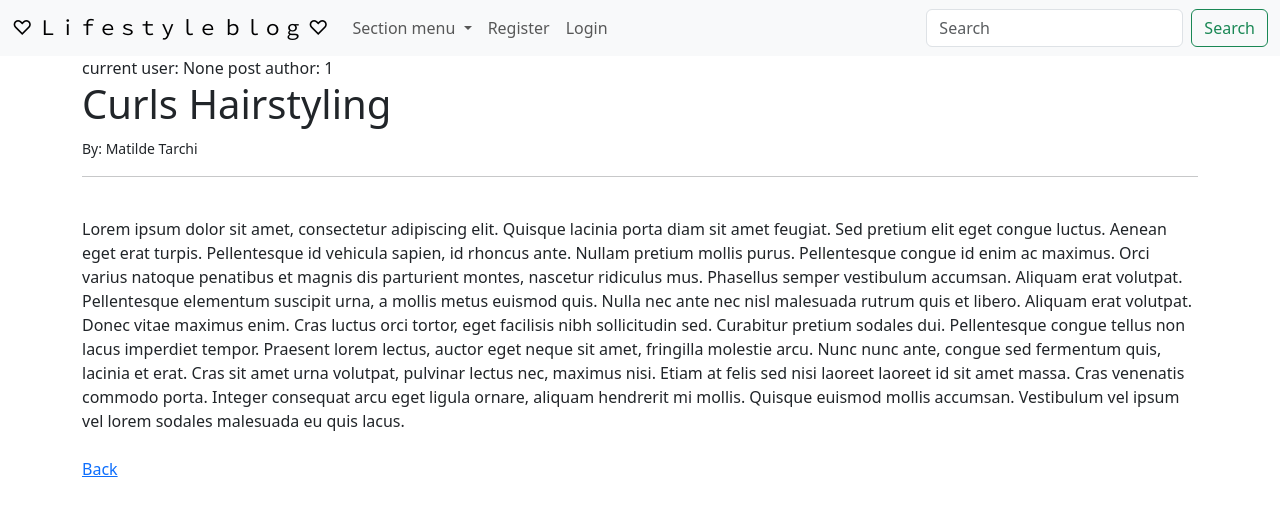
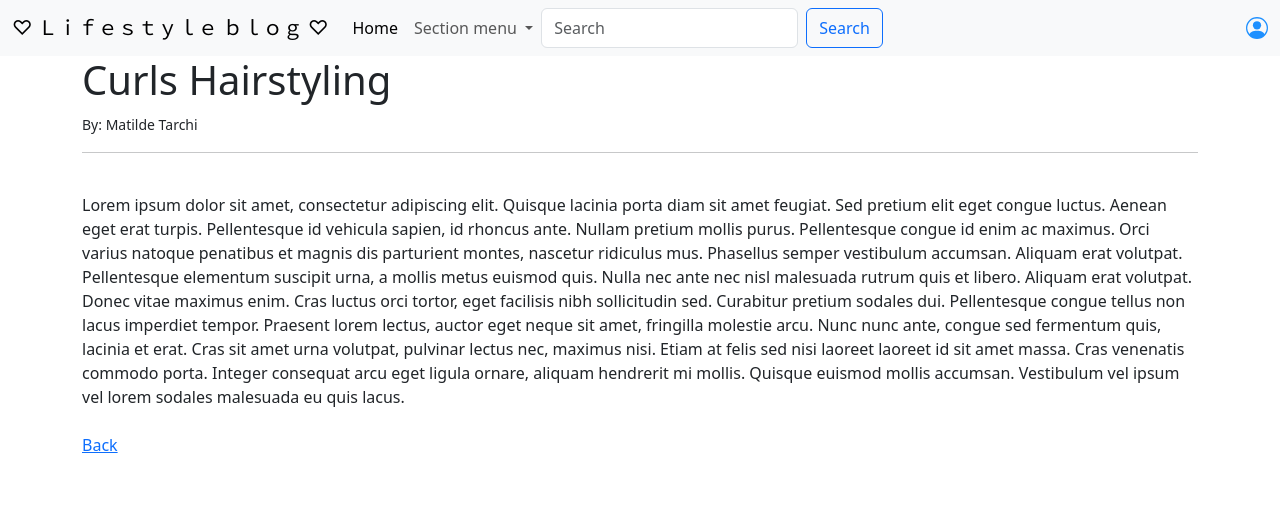
Before and after one commit to matildetarchi/PPM_Blog, a Django app: page /article/1 in a window 1280 px wide. Shown: the top 516 px of the page. Run offline with Django 5.2, Linux system fonts and the light colour scheme; data comes from the database, SQL or seed files in the repository; both versions use the stored data as it was after the commit.

Commit message:
creazione menu a tendina per profilo e login/logout

```diff
--- a/TheBlog/templates/article.html
+++ b/TheBlog/templates/article.html
@@ -5,11 +5,9 @@
 
 
 {% block content %}
-    current user: {{ user.id }}
-    post author: {{ post.author.id }}
     <h1>{{ post.title }} </h1>
     <small> By: {{ post.author.first_name }}
-        {{ post.author.last_name }} </small> <br>
+            {{ post.author.last_name }} </small> <br>
     <hr>
     <br>
     {{ post.body }}
--- a/TheBlog/templates/base.html
+++ b/TheBlog/templates/base.html
@@ -41,16 +41,12 @@
                                 </ul>
                             </li>
 
+
+                        {% else %}
                             <li class="nav-item">
-                                <a class="nav-link" href="#" onclick="document.getElementById('logout-form').submit();">Logout</a>
+                                <a class="nav-link active" aria-current="page" href="{% url 'home' %}"> Home </a>
                             </li>
 
-                            <form id="logout-form" action="{% url 'logout' %}" method="post" style="display: none;">
-                                {% csrf_token %}
-                            </form>
-
-
-                        {% else %}
                             <li class="nav-item dropdown">
                                 <a class="nav-link dropdown-toggle" href="#" role="button" data-bs-toggle="dropdown" aria-expanded="false">
                                     Section menu
@@ -64,21 +60,56 @@
                                 </ul>
                             </li>
 
-
-                            <li class="nav-item">
-                                <a class="nav-link" href=" {% url 'register' %}"> Register </a>
-                            </li>
-                            <li class="nav-item">
-                                <a class="nav-link" href=" {% url 'login' %}"> Login </a>
-                            </li>
-
                         {% endif %}
+                        <li class="d-flex" role="radio">
+                            <input class="form-control me-2" type="search" placeholder="Search" aria-label="Search">
+                            <button class="btn btn-outline-primary" type="submit"> Search </button>
+                        </li>
 
                     </ul>
-                    <form class="d-flex" role="search">
-                        <input class="form-control me-2" type="search" placeholder="Search" aria-label="Search">
-                        <button class="btn btn-outline-success" type="submit"> Search </button>
-                    </form>
+
+
+                    {% if user.is_authenticated %}
+
+                        <div class="nav-item dropdown">
+                            <a class="nav-link d-flex align-items-center" href="#" role="button" data-bs-toggle="dropdown" aria-expanded="false">
+                                <svg xmlns="http://www.w3.org/2000/svg" width="22" height="22" fill="dodgerblue" class="bi bi-person-circle" viewBox="0 0 16 16">
+                                    <path d="M11 6a3 3 0 1 1-6 0 3 3 0 0 1 6 0"></path>
+                                    <path fill-rule="evenodd" d="M0 8a8 8 0 1 1 16 0A8 8 0 0 1 0 8m8-7a7 7 0 0 0-5.468 11.37C3.242 11.226 4.805 10 8 10s4.757 1.225 5.468 2.37A7 7 0 0 0 8 1"></path>
+                                </svg>
+                            </a>
+                            <ul class="dropdown-menu dropdown-menu-end">
+                                <li><a class="dropdown-item" href="#"> Profile </a></li>
+                                <li class="dropdown-item">
+                                    <a class="nav-link" href="#" onclick="document.getElementById('logout-form').submit();"> Logout </a>
+                                </li>
+                            </ul>
+
+                             <form id="logout-form" action="{% url 'logout' %}" method="post" style="display: none;">
+                                {% csrf_token %}
+                            </form>
+                        </div>
+                    {% else %}
+
+                        <div class="nav-item dropdown">
+                            <a class="nav-link d-flex align-items-center" href="#" role="button" data-bs-toggle="dropdown" aria-expanded="false">
+                                <svg xmlns="http://www.w3.org/2000/svg" width="22" height="22" fill="dodgerblue" class="bi bi-person-circle" viewBox="0 0 16 16">
+                                    <path d="M11 6a3 3 0 1 1-6 0 3 3 0 0 1 6 0"></path>
+                                    <path fill-rule="evenodd" d="M0 8a8 8 0 1 1 16 0A8 8 0 0 1 0 8m8-7a7 7 0 0 0-5.468 11.37C3.242 11.226 4.805 10 8 10s4.757 1.225 5.468 2.37A7 7 0 0 0 8 1"></path>
+                                </svg>
+                            </a>
+                            <ul class="dropdown-menu dropdown-menu-end">
+                                <li class="dropdown-item">
+                                    <a class="nav-link" href=" {% url 'register' %}"> Register </a>
+                                </li>
+                                <li class="dropdown-item">
+                                    <a class="nav-link" href=" {% url 'login' %}"> Login </a>
+                                </li>
+                            </ul>
+                        </div>
+                    {% endif %}
+
+
                 </div>
             </div>
         </nav>
--- a/TheBlog/templates/home.html
+++ b/TheBlog/templates/home.html
@@ -12,11 +12,6 @@
                         <a href="{% url 'category' post.category %}" class="btn btn-secondary btn-sm" >{{ post.category }}</a>
                         <p class="card-text">{{ post.description }}</p>
                         <a href="{% url 'article' post.pk %}" class="btn btn-primary">See the post</a>
-                        {% if user.id == post.author.id %}
-                            <br><br>
-                            <a href="{% url 'update_post' post.pk %}" class="btn btn-secondary btn-sm" >Update Post</a>
-                            <a href="{% url 'delete_post' post.pk %}" class="btn btn-secondary btn-sm">Delete Post</a>
-                        {% endif %}
                     </div>
                 </div>
             </div>
```
Also changed, not shown: db.sqlite3.
